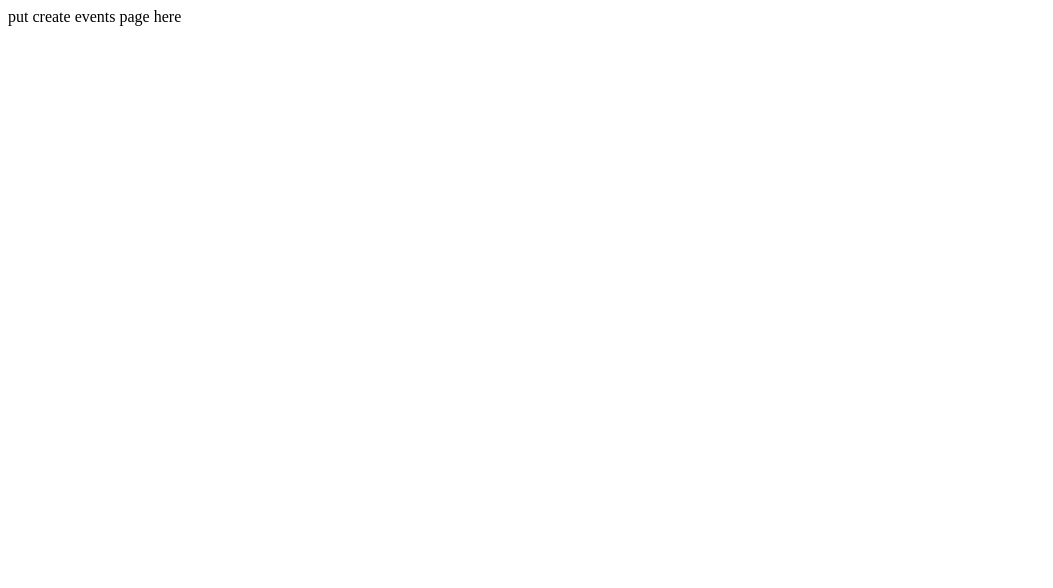
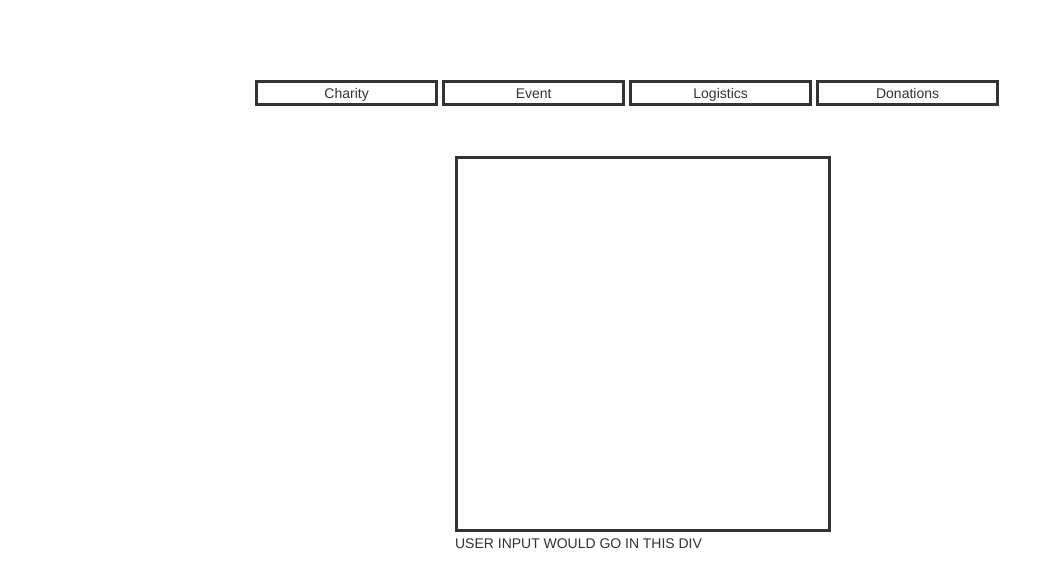
Before and after one commit to goneil/charitable_connections, a plain HTML site: page create.html in a window 1280 px wide. Shown: the whole page, without its empty margins (0-1053 px from the left). Drawn offline with Linux system fonts and the light colour scheme.

Commit message:
made very basic create event page

```diff
--- a/create.html
+++ b/create.html
@@ -1 +1,69 @@
-put create events page here
+<!Doctype html>
+<html lang="en"><head>
+    <meta charset="utf-8">
+    <title>Bootstrap, from Twitter</title>
+    <meta name="viewport" content="width=device-width, initial-scale=1.0">
+    <meta name="description" content="">
+    <meta name="author" content="">
+
+    <!-- Le styles -->
+    <link href="./css/bootstrap.css" rel="stylesheet">
+    <link href="./css/style.css" rel="stylesheet">
+    <style>
+      body {
+        padding-top: 60px; /* 60px to make the container go all the way to the bottom of the topbar */
+      }
+    </style>
+    <link href="./css/bootstrap-responsive.css" rel="stylesheet">
+
+    <!-- HTML5 shim, for IE6-8 support of HTML5 elements -->
+    <!--[if lt IE 9]>
+      <script src="./js/html5shiv.js"></script>
+    <![endif]-->
+
+    <!-- Fav and touch icons -->
+    <link rel="apple-touch-icon-precomposed" sizes="144x144" href="./ico/apple-touch-icon-144-precomposed.png">
+    <link rel="apple-touch-icon-precomposed" sizes="114x114" href="./ico/apple-touch-icon-114-precomposed.png">
+      <link rel="apple-touch-icon-precomposed" sizes="72x72" href="./ico/apple-touch-icon-72-precomposed.png">
+                    <link rel="apple-touch-icon-precomposed" href="./ico/apple-touch-icon-57-precomposed.png">
+                                   <link rel="shortcut icon" href="./ico/favicon.png">
+  </head>
+
+  <body>
+    <div class="container">
+
+        <div class="row">
+            <div class="span2"></div>
+            <div id="progressbar" class="span8">
+                <div id="task1">Charity</div>
+                <div id="task2">Event</div>
+                <div id="task3">Logistics</div>
+                <div id="task4">Donations</div>
+            </div>
+            <div class="span2"></div>
+        </div>
+
+        <div class="row">
+            <div class="span4"></div>
+            <div class="span4" id="eventFrame"></div>
+            <div class="span4"></div>
+        </div>
+
+        <div class="row" id="userInputContainer">
+            <div class="span4"></div>
+            <div class="span4">
+                USER INPUT WOULD GO IN THIS DIV
+            </div>
+            <div class="span4"></div>
+        </div>
+
+    </div> <!-- /container -->
+
+    <!-- Le javascript
+    ================================================== -->
+    <!-- Placed at the end of the document so the pages load faster -->
+    <script src="./external_js/jquery.js"></script>
+    <script src="./external_js/bootstrap.js"></script>
+    <script src="./external_js/bootstrap.min.js"></script>
+    <script src="./js/create.js"></script>
+</body></html>
--- a/css/style.css
+++ b/css/style.css
@@ -8,3 +8,21 @@
     margin-top: 30px;
     text-align: center;
 }
+#progressbar{
+    margin-top: 20px;
+}
+
+#task1, #task2, #task3, #task4{
+    padding: 0px;
+    margin: 0px !important;
+    width: 23%;
+    display: inline-block;
+    text-align: center;
+    border-style: solid;
+}
+#eventFrame{
+    margin-top: 50px;
+    border-style: solid;
+    text-align: center;
+    font-size: 20px;
+}
--- /dev/null
+++ b/js/create.js
@@ -0,0 +1,13 @@
+function squarifyMe(element) {
+    squareItUp();
+    window.onresize = function(element) {
+        squareItUp();
+    };
+    function squareItUp() {
+        $(element).height($(element).width());
+    }
+}
+
+$(document).ready(function() {
+    squarifyMe('#eventFrame');
+});
```
Also changed, not shown: 3 other files.
